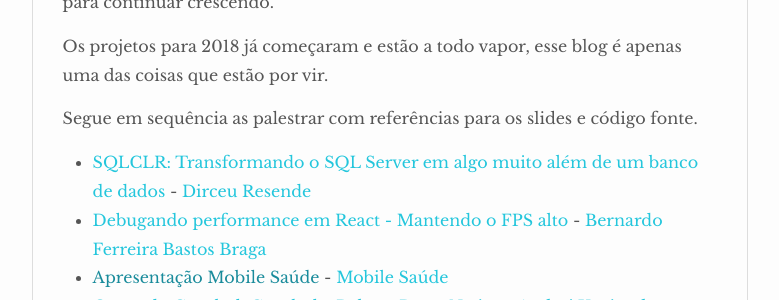
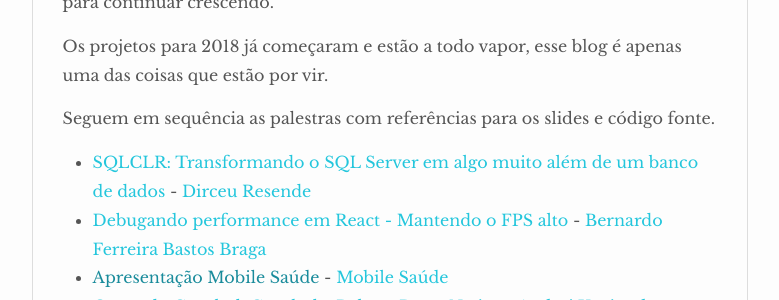
Before and after one commit to Dev-ES/blog, a Jekyll site: the page built from _posts/2017-12-04-dev-es-2017-como-foi.md, in a window 1280 px wide. Shown: the part 1206-1506 px from the top of the page, without its empty margins (250-1029 px from the left). Built offline with Jekyll 4.4.1, drawn with Linux system fonts in a browser that asks for light colours; nearby versions of some CDN libraries; comment, search, counter and statistics services are not loaded.

Commit message:
Correção de palestrar por palestras

```diff
--- a/_posts/2017-12-04-dev-es-2017-como-foi.md
+++ b/_posts/2017-12-04-dev-es-2017-como-foi.md
@@ -20,7 +20,7 @@
 
 Os projetos para 2018 já começaram e estão a todo vapor, esse blog é apenas uma das coisas que estão por vir.
 
-Segue em sequência as palestrar com referências para os slides e código fonte.
+Seguem em sequência as palestras com referências para os slides e código fonte.
 
 * [SQLCLR: Transformando o SQL Server em algo muito além de um banco de dados](/files/SQLCLR.pdf) - [Dirceu Resende](https://www.dirceuresende.com/)
 * [Debugando performance em React - Mantendo o FPS alto](https://github.com/BernardoFBBraga/dev-es-conf2017) - [Bernardo Ferreira Bastos Braga](https://github.com/BernardoFBBraga)
```
